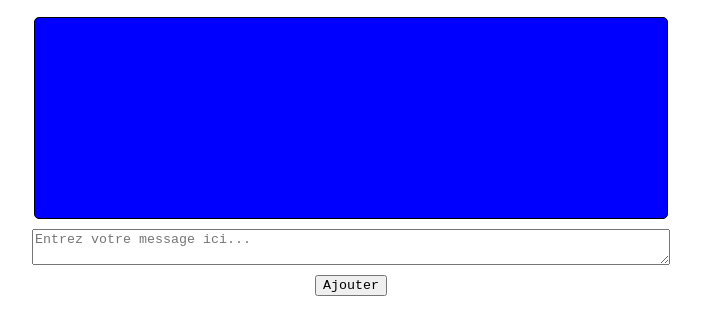
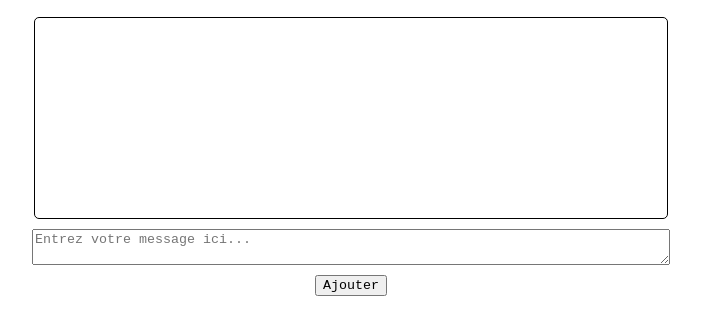
Before and after one commit to Furoshaa/JavaScript-Messagerie, a plain HTML site: page index.html in a window 1280 px wide. Shown: the part 51-386 px from the top of the page, without its empty margins (289-990 px from the left). Drawn offline with Linux system fonts and the light colour scheme.

Commit message:
end test

```diff
--- a/main.css
+++ b/main.css
@@ -12,7 +12,6 @@
     border: 1px solid black;
     border-radius: 5px;
     overflow: auto;
-    background-color: #0000ff;
 }
 
 button, h1 {
```
